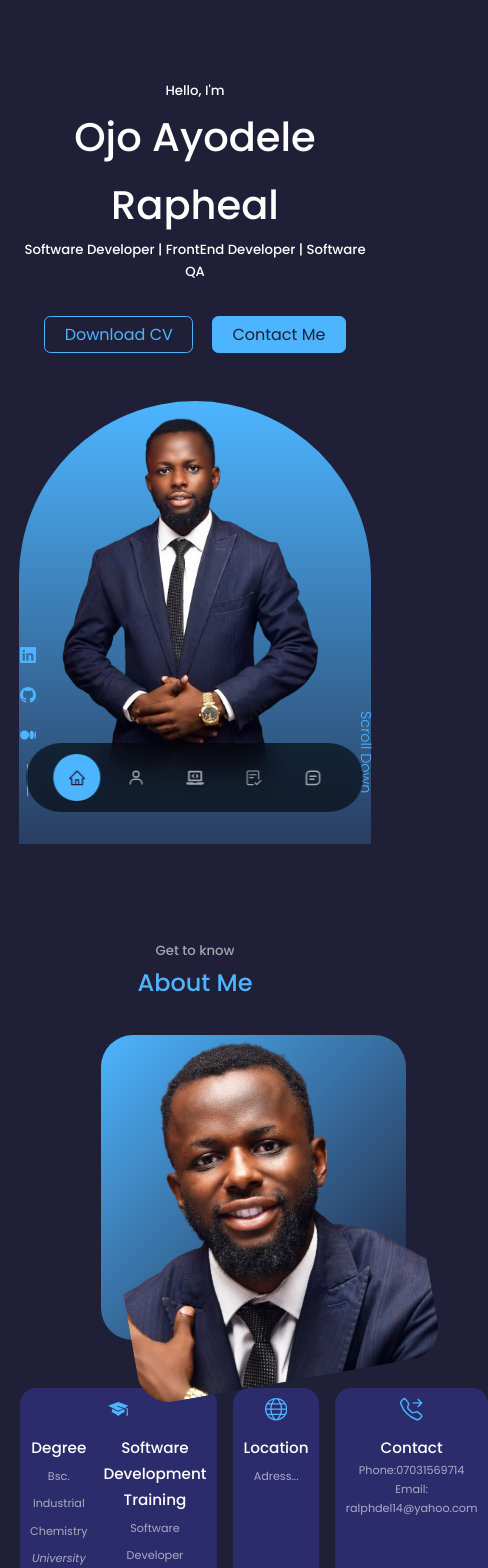
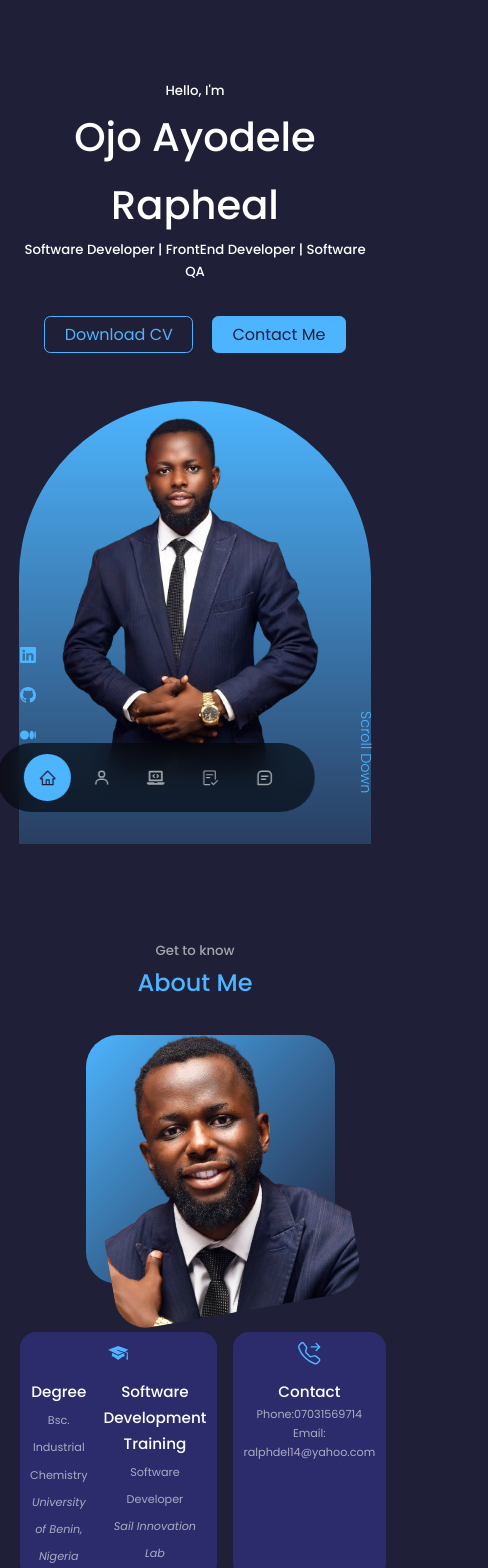
Before and after one commit to ralphdel/newporfolio, a React (Vite) app: page / in a window 390 px wide. Shown: the top 1568 px of the page, 488 px wide, since content can reach past the window. Built offline with nearby package versions, Linux system fonts and the light colour scheme.

Commit message:
media queries

```diff
--- a/src/Components/About/About.jsx
+++ b/src/Components/About/About.jsx
@@ -38,11 +38,11 @@ const About = () => {
               </div>
             </article>
 
-            <article className="about_card">
+            {/* <article className="about_card">
               <TfiWorld className="about_icon" />
               <h5> Location</h5>
               <small>Adress...</small>
-            </article>
+            </article> */}
             <article className="about_card">
               <BsTelephoneForward className="about_icon" />
               <h5> Contact </h5>
--- a/src/Components/Home/Home.css
+++ b/src/Components/Home/Home.css
@@ -49,6 +49,7 @@ header{
  .me> img{
   margin-left: 0.5rem;
  margin-top: -5rem;
+
  }
 
  /***Scroll*/
@@ -77,7 +78,12 @@ header{
    .home_social, .scroll_dowm{
     display: none;
    }
+
+   .me{
+    padding: 0rem 1rem 1rem 1rem;
+   }
    .me>img{
     margin-top: 2.5rem;
+    width: 50px;
    }
  }
--- a/src/Components/Navbar/NavBar.css
+++ b/src/Components/Navbar/NavBar.css
@@ -34,3 +34,12 @@ nav a.active{
   background: var(--color-primary);
   color:var(--color-bg);
 }
+
+/* Media query for smaller device*/
+
+@media screen and (max-width:600px) {
+  nav{
+gap: 0.5rem;
+left: 40%;
+  }
+}
--- a/src/index.css
+++ b/src/index.css
@@ -132,4 +132,5 @@ img{
   section >h2{
     margin-bottom: 2rem;
   }
+
 }
```
